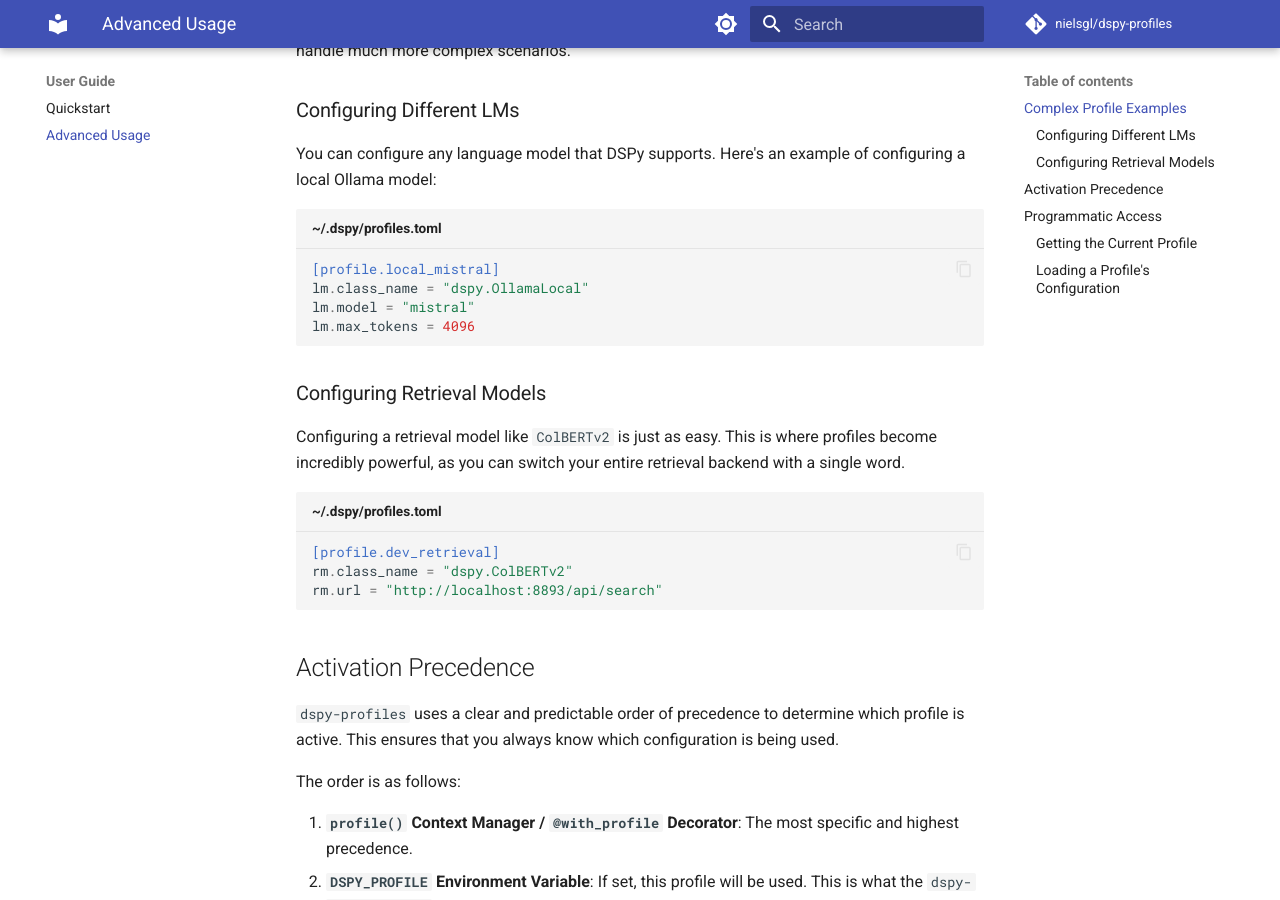
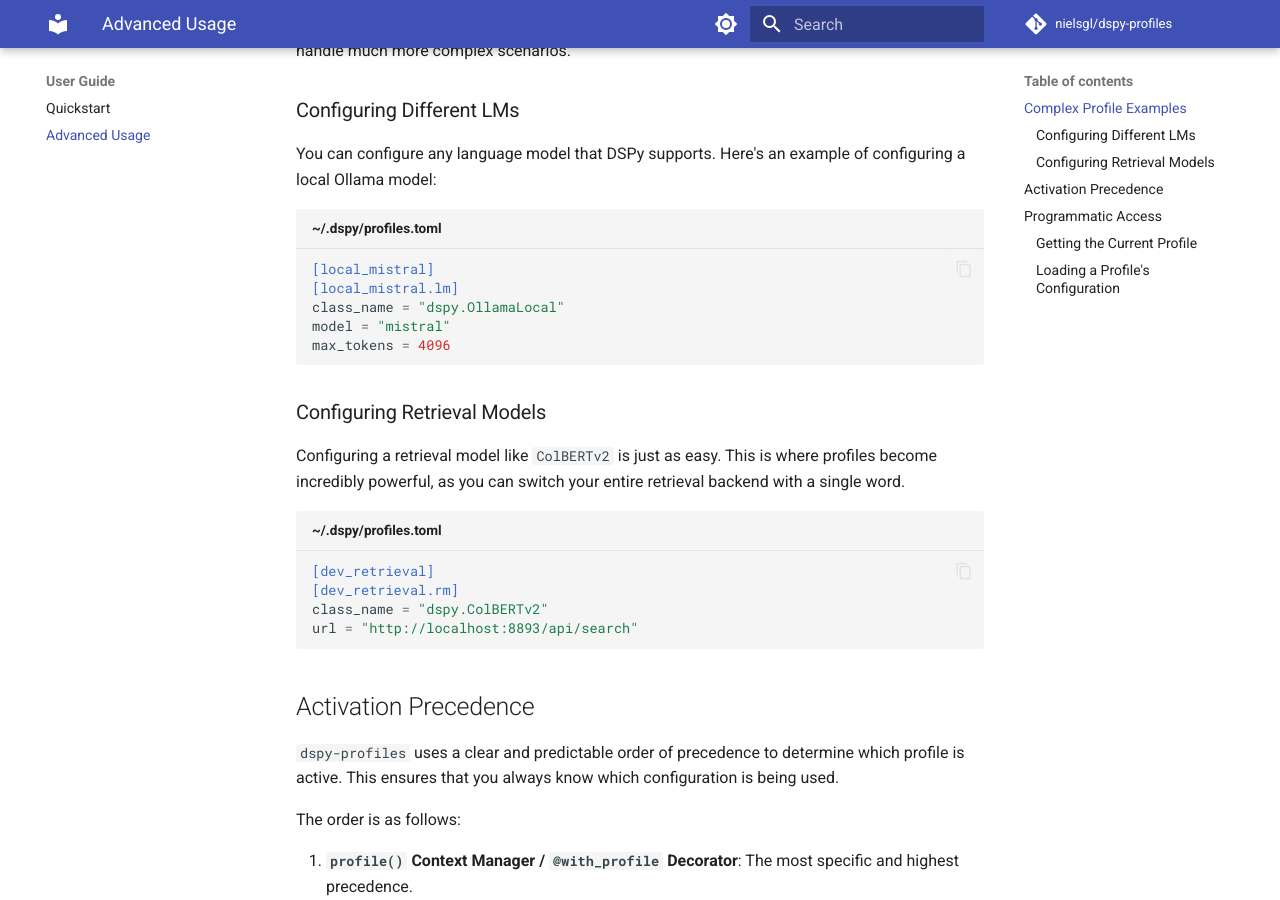
Before and after one commit to nielsgl/dspy-profiles, an MkDocs documentation site: the page built from docs/advanced-usage.md, in a window 1280 px wide and 900 px high, scrolled down 332 px. Built offline with MkDocs 1.6.1 and Material for MkDocs 9.7.7, drawn with Linux system fonts in a browser that asks for light colours; comment, search, counter and statistics services are not loaded.

Commit message:
feat: :sparkles: restructure the profile toml configuration to make it more intuitive

````diff
--- a/docs/advanced-usage.md
+++ b/docs/advanced-usage.md
@@ -11,10 +11,11 @@
 You can configure any language model that DSPy supports. Here's an example of configuring a local Ollama model:
 
 ```toml title="~/.dspy/profiles.toml"
-[profile.local_mistral]
-lm.class_name = "dspy.OllamaLocal"
-lm.model = "mistral"
-lm.max_tokens = 4096
+[local_mistral]
+[local_mistral.lm]
+class_name = "dspy.OllamaLocal"
+model = "mistral"
+max_tokens = 4096
 ```
 
 ### Configuring Retrieval Models
@@ -22,9 +23,10 @@
 Configuring a retrieval model like `ColBERTv2` is just as easy. This is where profiles become incredibly powerful, as you can switch your entire retrieval backend with a single word.
 
 ```toml title="~/.dspy/profiles.toml"
-[profile.dev_retrieval]
-rm.class_name = "dspy.ColBERTv2"
-rm.url = "http://localhost:8893/api/search"
+[dev_retrieval]
+[dev_retrieval.rm]
+class_name = "dspy.ColBERTv2"
+url = "http://localhost:8893/api/search"
 ```
 
 ## Activation Precedence
````
Also changed, not shown: PROJECT.md (+11 -13 lines), README.md (+1 -1 lines), docs/index.md (+11 -7 lines), docs/quickstart.md (+7 -1 lines), 5 other files.
